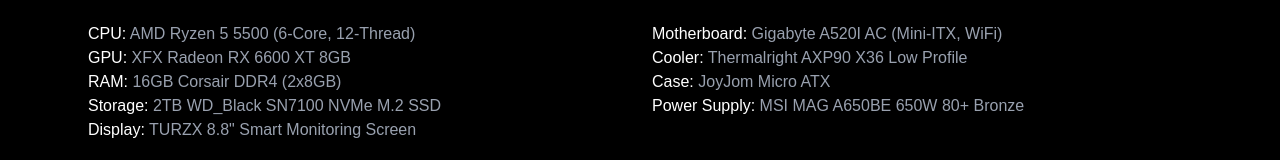
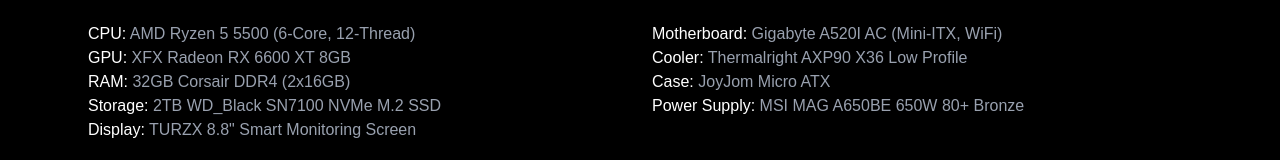
Before and after one commit to AZPRIMEPC/azprimepc, a Next.js app: page /builds/stealth-performance in a window 1280 px wide. Shown: the part 938-1098 px from the top of the page. Built offline with nearby package versions, Linux system fonts and the light colour scheme.

Commit message:
Update page.tsx

```diff
--- a/app/builds/stealth-performance/page.tsx
+++ b/app/builds/stealth-performance/page.tsx
@@ -73,7 +73,7 @@ export default function StealthPerformance() {
           <div>
             <p><span className="text-white">CPU:</span> AMD Ryzen 5 5500 (6-Core, 12-Thread)</p>
             <p><span className="text-white">GPU:</span> XFX Radeon RX 6600 XT 8GB</p>
-            <p><span className="text-white">RAM:</span> 16GB Corsair DDR4 (2x8GB)</p>
+            <p><span className="text-white">RAM:</span> 32GB Corsair DDR4 (2x16GB)</p>
             <p><span className="text-white">Storage:</span> 2TB WD_Black SN7100 NVMe M.2 SSD</p>
             <p><span className="text-white">Display:</span> TURZX 8.8" Smart Monitoring Screen</p>
           </div>
```
